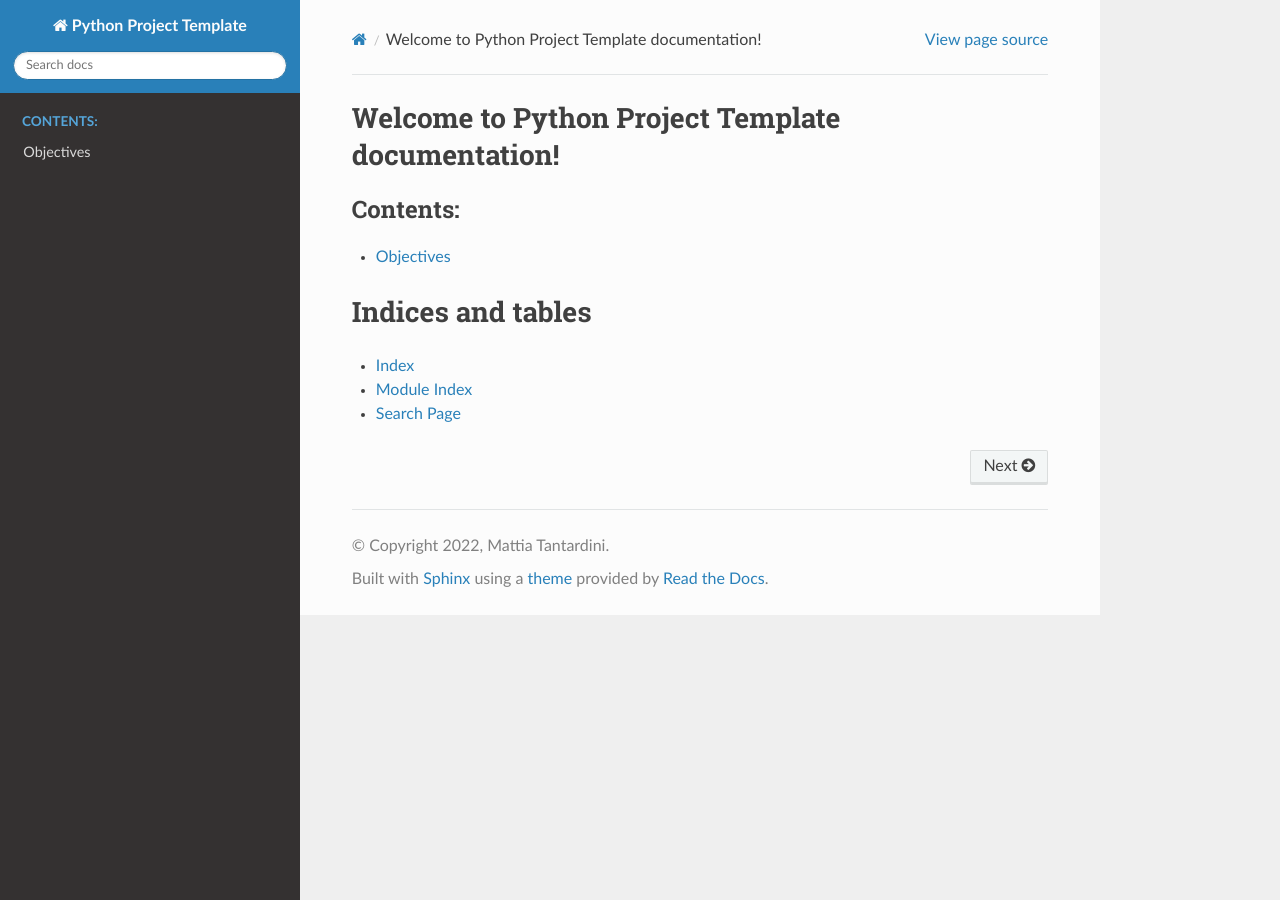
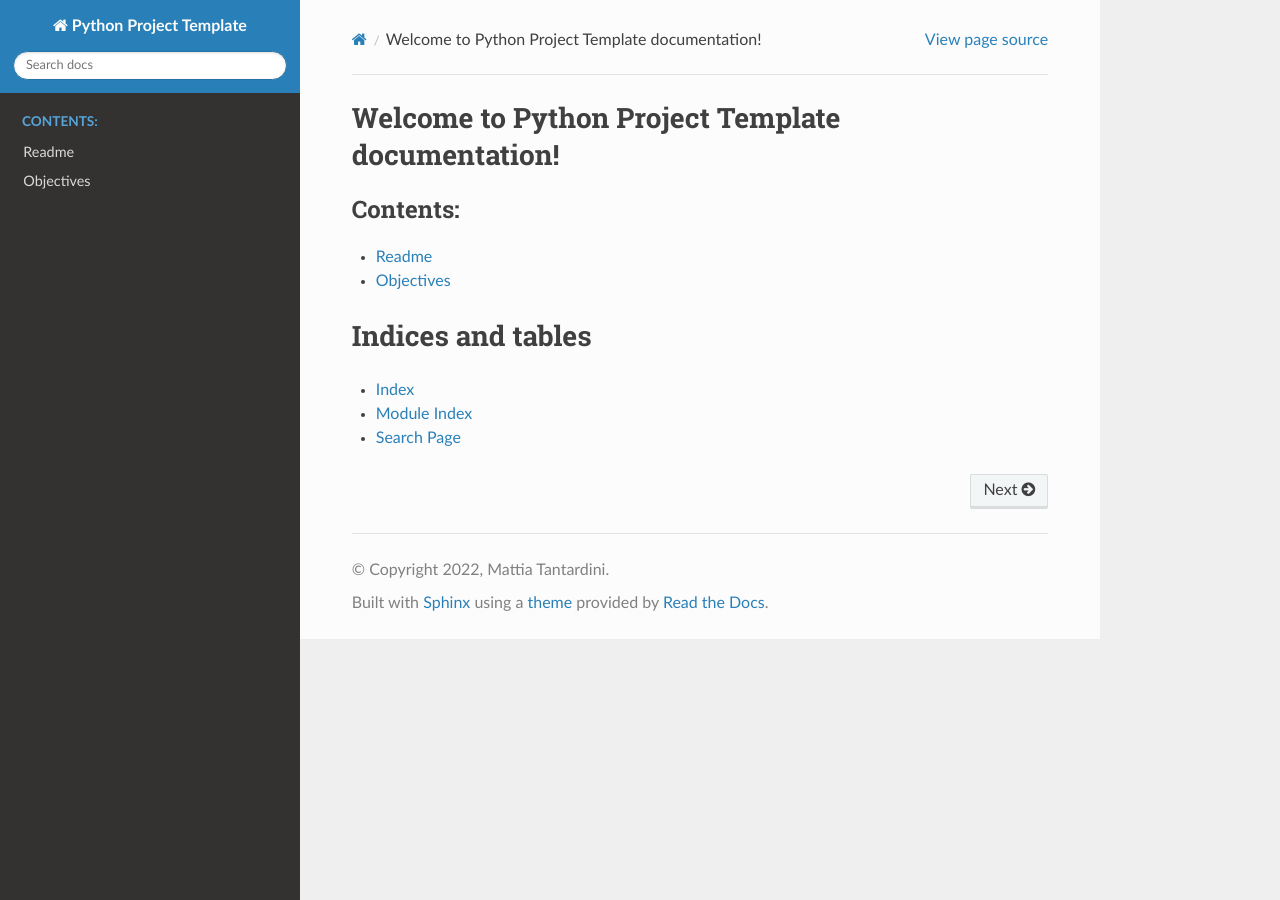
Before and after one commit to mattiatantardini/python-project-template, a Sphinx documentation site: the page built from docs/index.rst, in a window 1280 px wide. Built offline with Sphinx 7.4.7 and the Read the Docs theme 2.0.0, drawn with Linux system fonts in a browser that asks for light colours.

Commit message:
docs: updated initial page with readme form repository

```diff
--- a/docs/index.rst
+++ b/docs/index.rst
@@ -5,6 +5,7 @@ Welcome to Python Project Template documentation!
    :maxdepth: 3
    :caption: Contents:
 
+   readme
    objectives
 
 
--- /dev/null
+++ b/docs/readme.rst
@@ -0,0 +1,4 @@
+Readme
+======
+
+.. include:: ../README.rst
```
